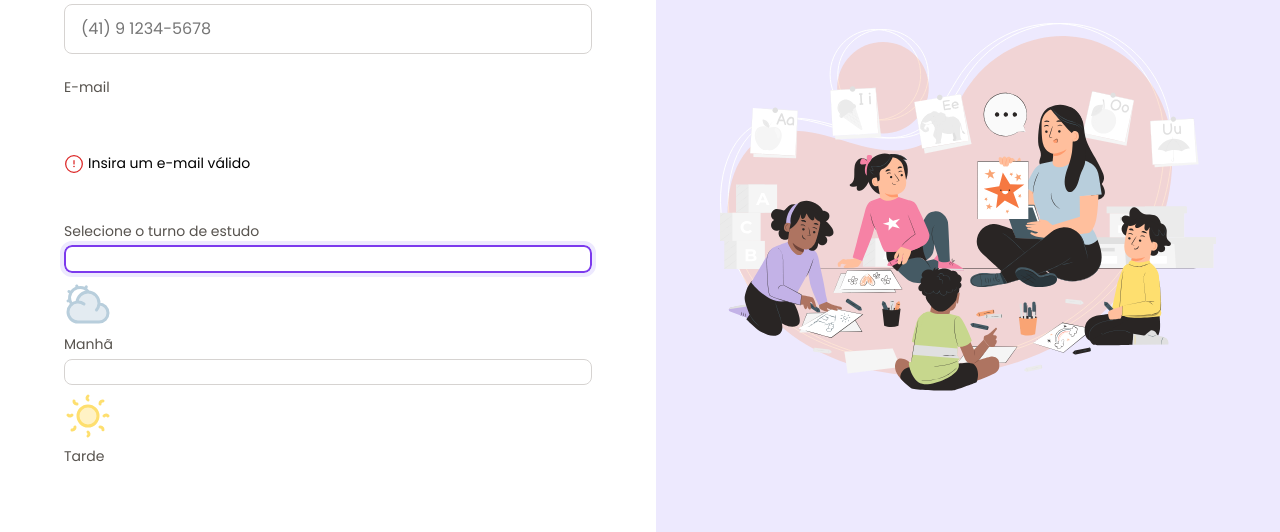
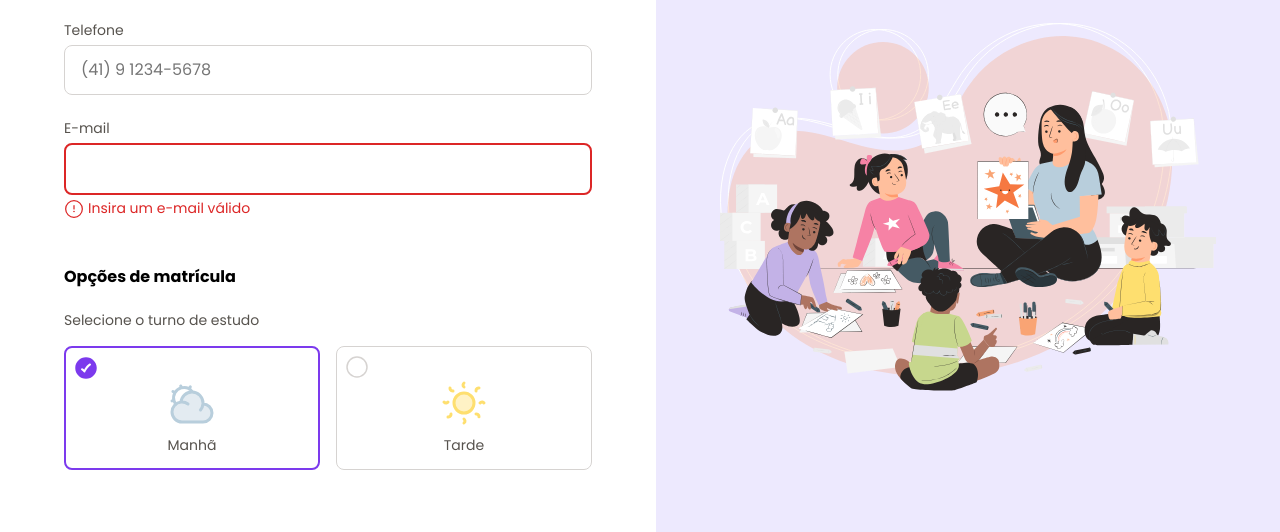
Before and after one commit to diogoww/Full-Stack, a plain HTML site: page form de matricula/index.html in a window 1280 px wide. Both pictures are taken after a click on the radio button "Manhã". Shown: the part 268-800 px from the top of the page. Drawn offline with Linux system fonts and the light colour scheme; a web font is replaced by a local one.

Commit message:
style: custom radio inputs

```diff
--- a/form de matricula/index.html
+++ b/form de matricula/index.html
@@ -129,29 +129,26 @@
                     </fieldset>
 
                     <fieldset class="enroll-options">
+                        <legend>Opções de matrícula</legend>
                         <div class="input-wrapper">
                             <label>Selecione o turno de estudo</label>
+
                             <div class="radio-wrapper">
                                 <div class="radio-inner">
-                                    <div class="radio-image">
-                                        <input type="radio" name="study-shift" value="morning" id="morning">
-                                        <img src="assets/icons/sun-cloud-02.svg" alt="">
-                                        <label for="morning">Manhã</label>
-                                    </div>
+                                    <div class="radio-image"></div>
+                                    <input type="radio" name="study-shift" value="morning" id="morning">
+                                    <img src="assets/icons/sun-cloud-02.svg" alt="ícone de sol com nuvem">
+                                    <label for="morning">Manhã</label>
                                 </div>
-                            </div>
-                            <div class="radio-wrapper">
+
                                 <div class="radio-inner">
-                                    <div class="radio-image">
-                                        <input type="radio" name="study-shift" value="evening" id="evening">
-                                        <img src="assets/icons/sun-02.svg" alt="">
-                                        <label for="evening">Tarde</label>
-                                    </div>
+                                    <div class="radio-image"></div>
+                                    <input type="radio" name="study-shift" value="evening" id="evening">
+                                    <img src="assets/icons/sun-02.svg" alt="ícone de sol">
+                                    <label for="evening">Tarde</label>
                                 </div>
                             </div>
                         </div>
-                    </fieldset>
-
                 </form>
             </div>
         </main>
--- a/form de matricula/styles/fields/index.css
+++ b/form de matricula/styles/fields/index.css
@@ -1,97 +1,3 @@
+@import url(input.css);
 @import url(droparea.css);
-
-input, textarea, select {
-    appearance: none;
-    width: 100%;
-    border-radius: .5rem;
-    border: 1px solid var(--stroke-default);
-
-    padding: .75rem 1rem;
-
-    font: var(--text);
-}
-
-label {
-    font: var(--text-sm);
-    color: var(--text-secondary);
-    display: block;
-    margin-bottom: .25rem;
-}
-
-input:focus,
-select:focus,
-textarea:focus,
-input[type="date"]:focus-within {
-    outline: .25rem solid var(--surface-secondary);
-    border: .125rem solid var(--stroke-highlight);
-    outline-offset: .1px;
-}
-
-input[type="date"] {
-    position: relative;
-
-
-    &::-webkit-calendar-picker-indicator{
-        opacity: 0;
-    }
-
-    &::before{
-        content: "";
-        position: absolute;
-        background: url(../../assets/icons/calendar-03.svg) center/contain;
-        right: 1rem;
-        width: 1.25rem;
-        height: 1.25rem;
-        top: 50%;
-        transform: translateY(-50%);
-    }
-}
-
-select {
-    background: url(../../assets/icons/arrow-down-01.svg)
-    no-repeat
-    calc(100% - 1rem);
-}
-
-.address .flex {
-    gap: 1.25rem;
-}
-
-.input-wrapper:has([disabled]){
-    opacity: .5;
-}
-
-input {
-    &[disabled]{
-        background-color: var(--surface-disabled);
-        border: 1px solid var(--stroke-default);
-        color: var(--text-primary);
-    }
-
-    &:invalid{
-        border: 0.125rem solid var(--semantic-error);
-    }
-
-    & + small {
-        font: var(--text-sm);
-        color: #78716C;
-
-        display: inline-block;
-        margin-top: .25rem;
-    }
-
-    &[required] + .error {
-        display: flex;
-        align-items: center;
-        gap: .25rem;
-
-        font: var(--text-sm);
-        color: var(--semantic-error);
-
-        margin-top: .25rem;
-    }
-
-    &:not(:focus):valid + .error {
-        display: none;
-    }
-}
+@import url(radio.css);
--- /dev/null
+++ b/form de matricula/styles/fields/input.css
@@ -0,0 +1,98 @@
+input,
+textarea,
+select {
+    appearance: none;
+    width: 100%;
+    border-radius: .5rem;
+    border: 1px solid var(--stroke-default);
+
+    padding: .75rem 1rem;
+
+    font: var(--text)
+}
+
+label {
+    font: var(--text-sm);
+    color: var(--text-secondary);
+
+    display: block;
+    margin-bottom: .25rem;
+}
+
+input:focus,
+select:focus,
+textarea:focus,
+input[type="date"]:focus-within {
+    outline: .25rem solid var(--surface-secondary);
+    border: .125rem solid var(--stroke-highlight);
+    outline-offset: .1px;
+}
+
+input[type="date"] {
+    position: relative;
+
+    &::-webkit-calendar-picker-indicator {
+        opacity: 0;
+    }
+
+    &::before {
+        content: "";
+        position: absolute;
+        background: url(../../assets/icons/calendar-03.svg) center/contain;
+        right: 1rem;
+        width: 1.25rem;
+        height: 1.25rem;
+
+        top: 50%;
+        transform: translateY(-50%);
+    }
+}
+
+select {
+    background: url(../../assets/icons/arrow-down-01.svg) no-repeat calc(100% - 1rem);
+}
+
+.address .flex {
+    gap: 1.25rem;
+}
+
+.input-wrapper:has([disabled]) {
+    opacity: .5;
+}
+
+input {
+    &[disabled] {
+        background-color: var(--surface-disabled);
+
+        border: 1px solid var(--stroke-default);
+
+        color: var(--text-primary);
+    }
+
+    &:invalid {
+        border: 0.125rem solid var(--semantic-error);
+    }
+
+    &+small {
+        font: var(--text-sm);
+        color: #78716C;
+
+        display: inline-block;
+        margin-top: .25rem;
+    }
+
+    &[required]+.error {
+        display: flex;
+        align-items: center;
+        gap: .25rem;
+
+        font: var(--text-sm);
+        color: var(--semantic-error);
+
+        margin-top: .25rem;
+    }
+
+    &:not(:focus):valid+.error {
+        display: none;
+    }
+}
--- /dev/null
+++ b/form de matricula/styles/fields/radio.css
@@ -0,0 +1,58 @@
+label+.radio-wrapper {
+    margin-top: 1rem;
+}
+
+.radio-wrapper {
+    display: grid;
+    grid-template-columns: repeat(auto-fit, minmax(7.5rem, 1fr));
+    gap: 1rem;
+}
+
+.radio-inner {
+    border: 1px solid var(--stroke-default);
+    border-radius: .5rem;
+
+    display: grid;
+    justify-items: center;
+    gap: .5rem;
+
+    padding: 2rem .5rem .5rem;
+
+    position: relative;
+
+    & input,
+    & input:focus,
+    & input:hover {
+        all: unset;
+        position: absolute;
+        inset: 0;
+    }
+
+    .radio-image {
+        background-image: url(../../assets/icons/radio-default.svg);
+
+        width: 1.5rem;
+        height: 1.5rem;
+
+        position: absolute;
+        top: .5rem;
+        left: .5rem;
+    }
+
+    &:hover,
+    &:focus-within {
+        border: 1px solid var(--stroke-highlight);
+
+        & .radio-image {
+            background-image: url(../../assets/icons/radio-hover.svg);
+        }
+    }
+
+    &:has(:checked) {
+        border: 2px solid var(--stroke-highlight);
+
+        & .radio-image {
+            background-image: url(../../assets/icons/radio-checked.svg);
+        }
+    }
+}
--- a/form de matricula/styles/global.css
+++ b/form de matricula/styles/global.css
@@ -20,6 +20,7 @@
 
     --stroke-default: #D6D3D1;
     --stroke-highlight: #7C3AED;
+    --semantic-error: #DC2626;
 }
 
 body {
```
Also changed, not shown: form de matricula/assets/icons/radio-checked.svg (added), form de matricula/assets/icons/radio-default.svg (added), form de matricula/assets/icons/radio-hover.svg (added).
